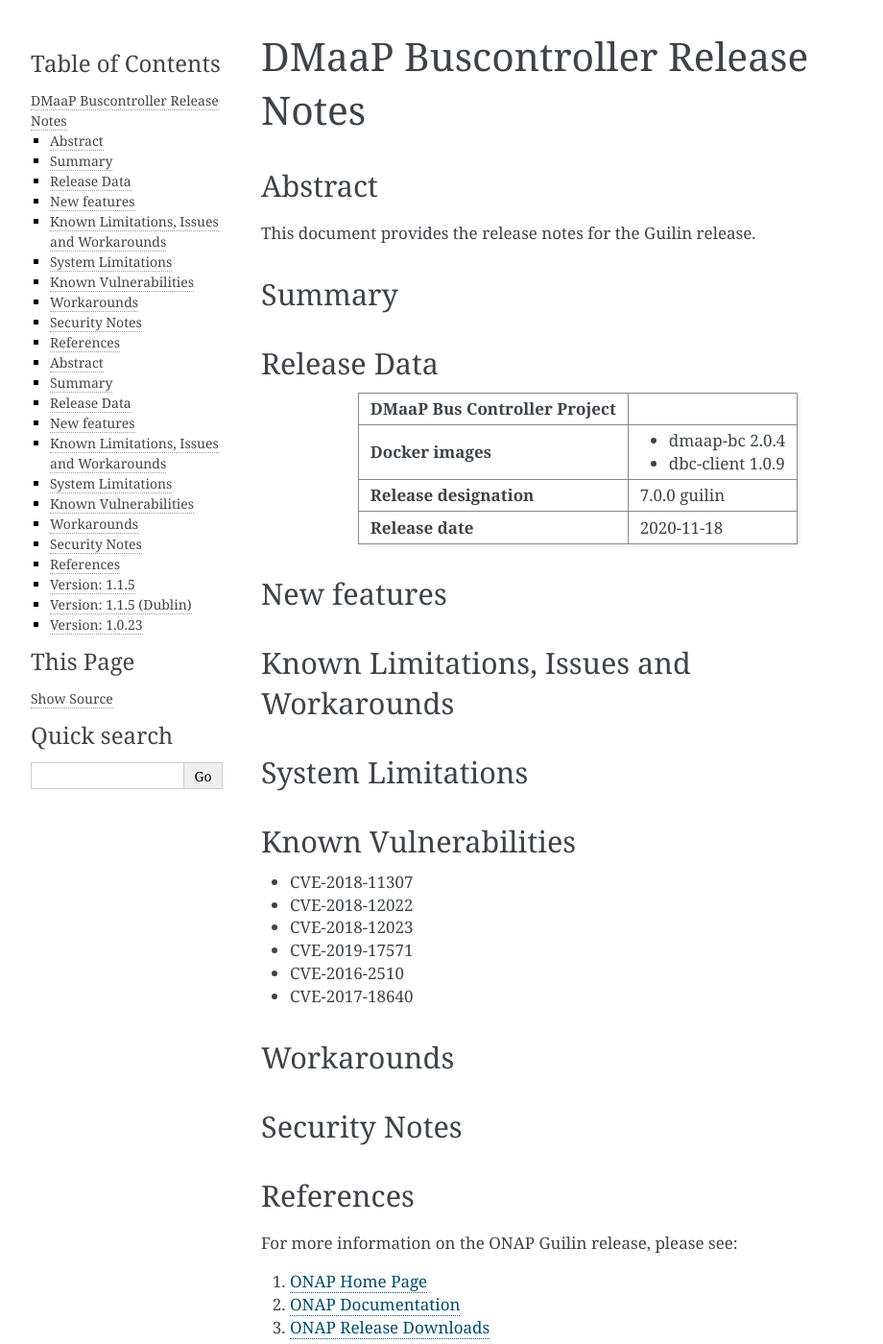
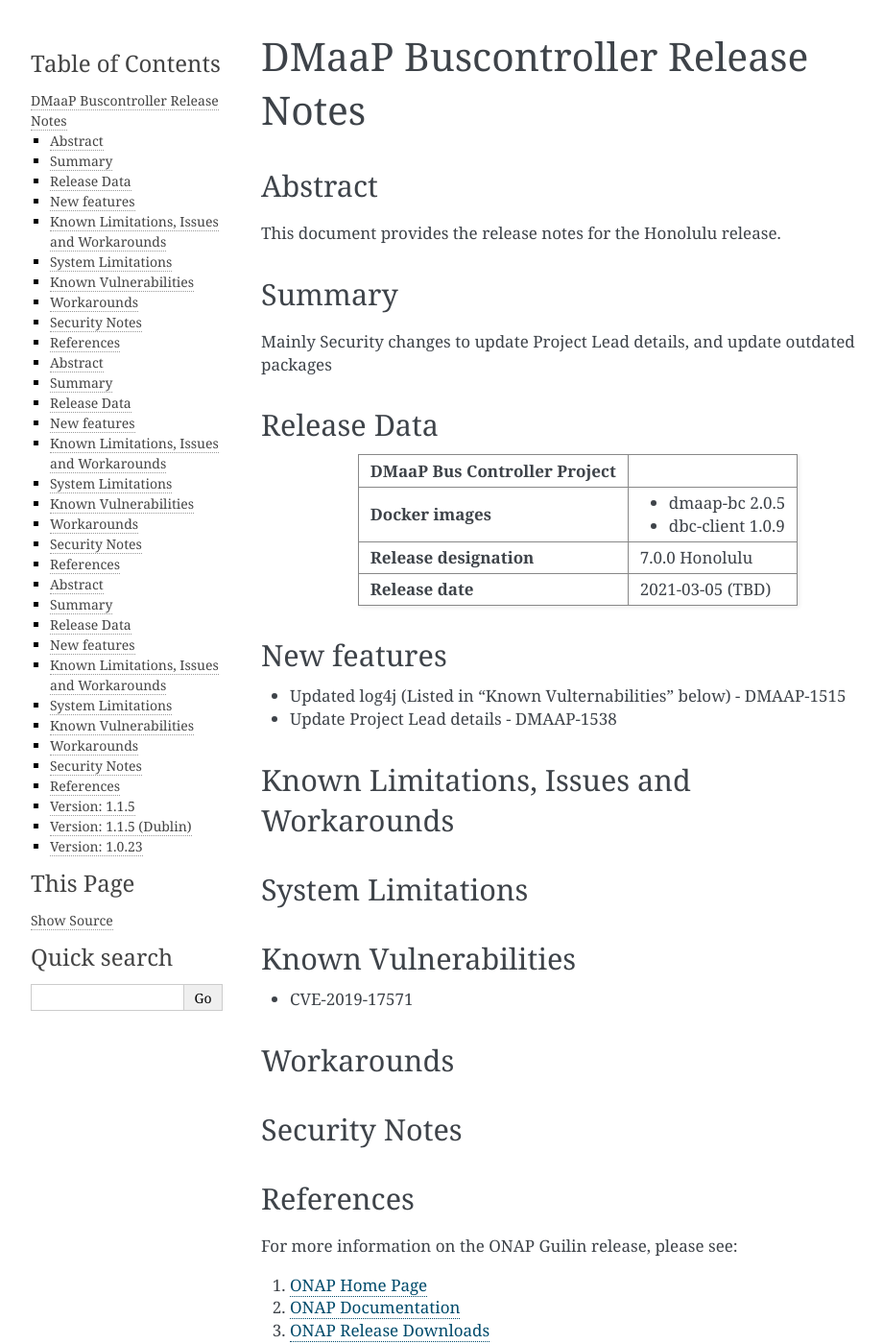
Before and after one commit to onap/dmaap-buscontroller, a Sphinx documentation site: the page built from docs/release-notes/release-notes.rst, in a window 1280 px wide and 1400 px high. Shown: the whole window at 96% size, without its empty margins (148-1068 px from the left). Built offline with Sphinx 7.4.7, drawn with Linux system fonts in a browser that asks for light colours; some of the changed text lies outside the part shown.

Commit message:
DMAAP-1578 - Buscontroller Release Notes
Signed-off-by: david.mcweeney <david.mcweeney@est.tech>
Change-Id: Ib17eafb93725324393d2db87f78d88129517665c
:Issue-ID: DMAAP-1578

```diff
--- a/docs/release-notes/release-notes.rst
+++ b/docs/release-notes/release-notes.rst
@@ -14,6 +14,89 @@
 ..      * Except the date and the version number, all the other sections are optional but there must be at least
 ..      * one section describing the purpose of this new release.
 ..      * This note must be removed after content has been added.
+
+
+..      ===========================
+..      * * *    Honolulu    * * *
+..      ===========================
+
+
+
+Abstract
+--------
+
+
+This document provides the release notes for the Honolulu release.
+
+
+Summary
+-------
+
+Mainly Security changes to update Project Lead details, and update outdated packages
+
+Release Data
+------------
+
++--------------------------------------+--------------------------------------+
+| **DMaaP Bus Controller Project**     |                                      |
+|                                      |                                      |
++--------------------------------------+--------------------------------------+
+| **Docker images**                    | - dmaap-bc 2.0.5                     |
+|                                      | - dbc-client 1.0.9                   |
++--------------------------------------+--------------------------------------+
+| **Release designation**              | 7.0.0 Honolulu                       |
+|                                      |                                      |
++--------------------------------------+--------------------------------------+
+| **Release date**                     | 2021-03-05 (TBD)                     |
+|                                      |                                      |
++--------------------------------------+--------------------------------------+
+
+
+New features
+------------
+* Updated log4j (Listed in "Known Vulternabilities" below) - DMAAP-1515
+* Update Project Lead details - DMAAP-1538
+
+Known Limitations, Issues and Workarounds
+-----------------------------------------
+
+System Limitations
+------------------
+
+
+Known Vulnerabilities
+---------------------
+
+* CVE-2019-17571
+
+Workarounds
+-----------
+
+
+Security Notes
+--------------
+
+
+References
+----------
+
+For more information on the ONAP Guilin release, please see:
+
+#. `ONAP Home Page`_
+#. `ONAP Documentation`_
+#. `ONAP Release Downloads`_
+#. `ONAP Wiki Page`_
+
+
+.. _`ONAP Home Page`: https://www.onap.org
+.. _`ONAP Wiki Page`: https://wiki.onap.org
+.. _`ONAP Documentation`: https://docs.onap.org
+.. _`ONAP Release Downloads`: https://git.onap.org
+
+
+Quick Links:
+- `DMAAP project page <https://wiki.onap.org/display/DW/DMaaP+Planning>`_
+- `Passing Badge information for DMAAP <https://bestpractices.coreinfrastructure.org/en/projects/1751>`_
 
 ..      ===========================
 ..      * * *    GUILIN    * * *
```
